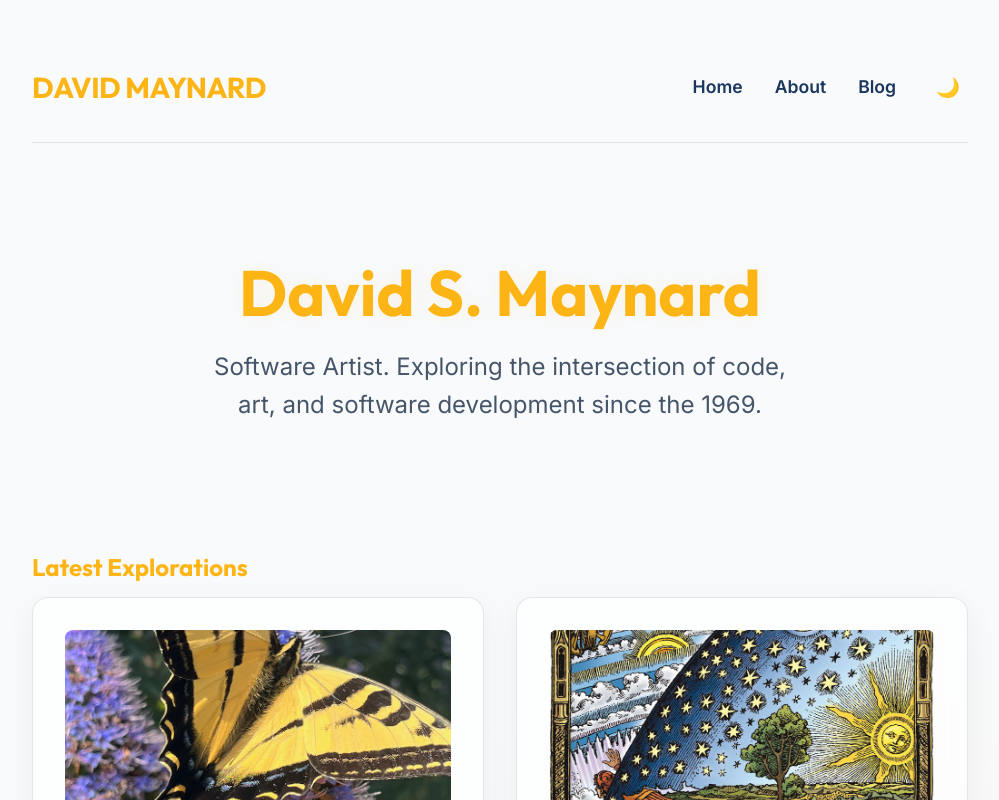
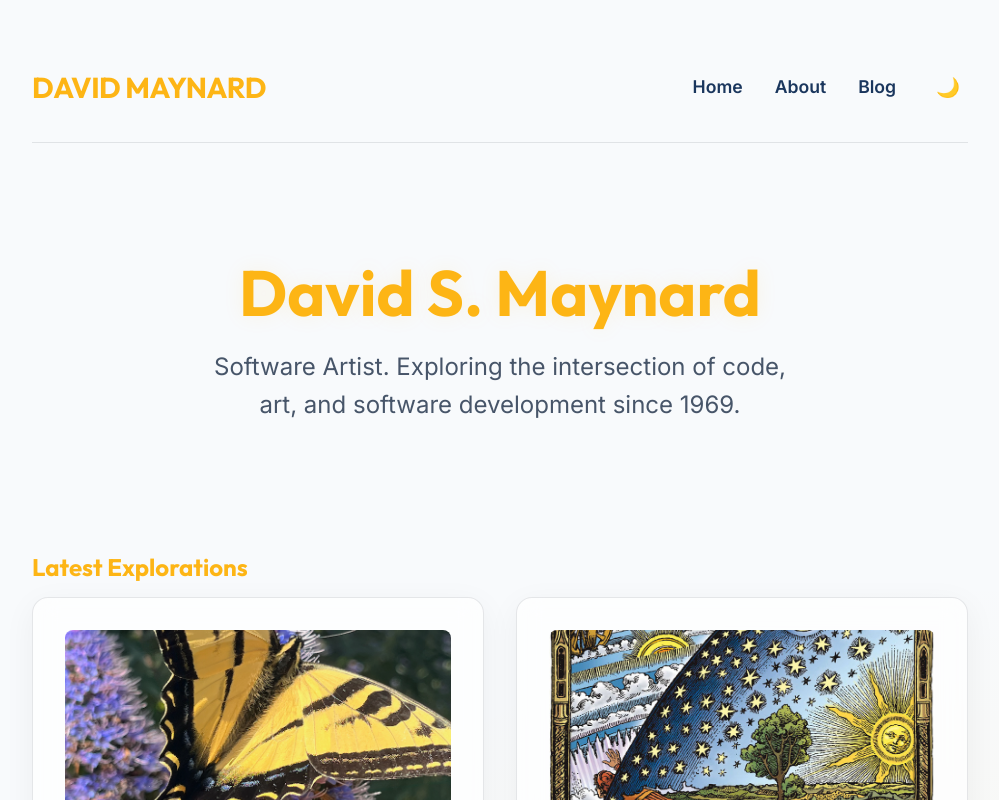
Before and after one commit to dmaynard/website-v2, a Next.js app: page / in a window 1280 px wide. Shown: the top 800 px of the page, without its empty margins (140-1139 px from the left). Built offline with nearby package versions, Linux system fonts and the light colour scheme.

Commit message:
fix: remove extraneous 'the' from hero subtitle

```diff
--- a/src/app/page.tsx
+++ b/src/app/page.tsx
@@ -8,7 +8,7 @@ export default function Home() {
     <>
       <section className="hero">
         <h1>David S. Maynard</h1>
-        <p>Software Artist. Exploring the intersection of code, art, and software development since the 1969.</p>
+        <p>Software Artist. Exploring the intersection of code, art, and software development since 1969.</p>
       </section>
 
       <section>
```
